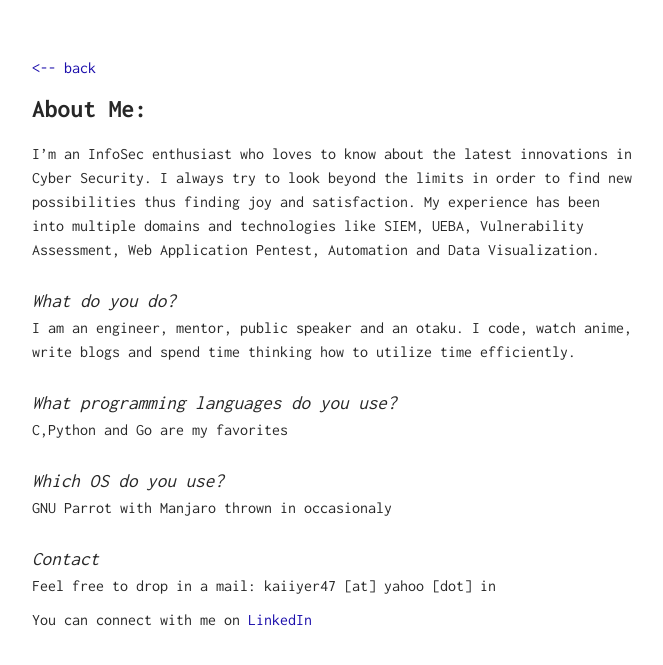
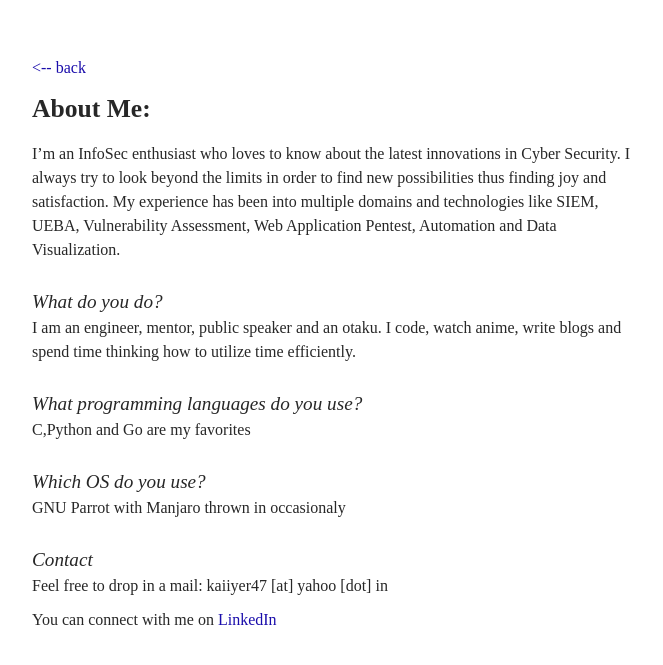
Before and after one commit to kaiiyer/kaiiyer.github.io, a Jekyll site: the page built from me/index.md, in a window 1280 px wide. Shown: the top 665 px of the page, without its empty margins (308-971 px from the left). Built offline with Jekyll 4.4.1, drawn with Linux system fonts in a browser that asks for light colours.

Commit message:
Update main.scss

```diff
--- a/assets/css/main.scss
+++ b/assets/css/main.scss
@@ -7,8 +7,8 @@
 body {
 	color: $color-black;
 	background: $color-white;
-	font-family: 'Inconsolata', ;
-	//  Roman Morrissey
+	font-family: 'Stalemate', ;
+	//Inconsolata  Roman Morrissey
 	font-size: 100%;
 	font-weight: 400;
 }
```
